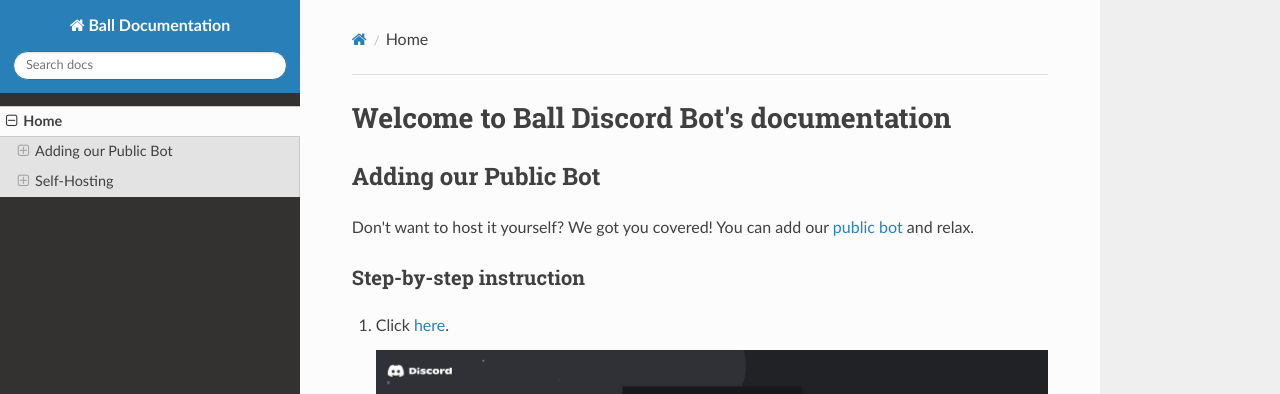
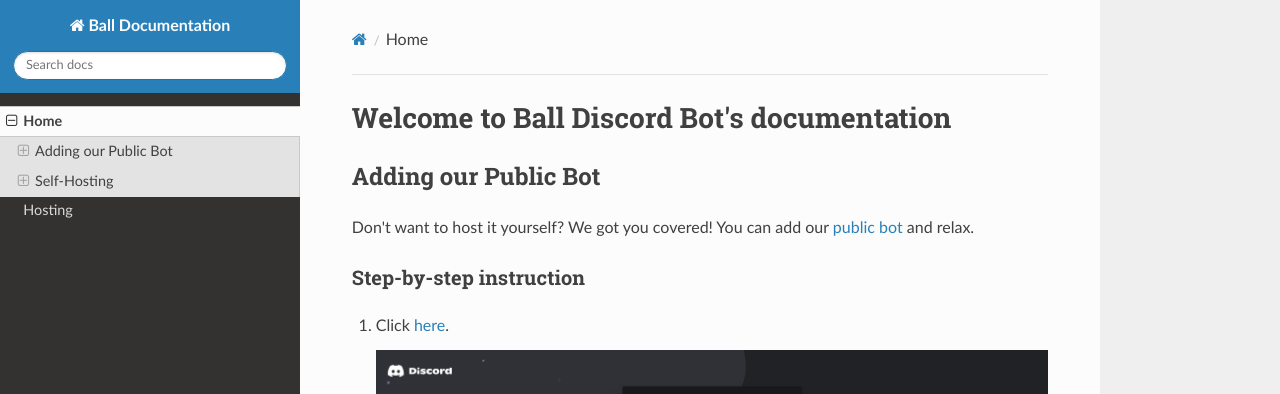
Before and after one commit to VaibhavSys/ball, an MkDocs documentation site: the page built from docs/docs/index.md, in a window 1280 px wide. Shown: the top 394 px of the page. Built offline with MkDocs 1.6.1, drawn with Linux system fonts in a browser that asks for light colours; nearby versions of some CDN libraries.

Commit message:
Modified docs config

```diff
--- a/docs/mkdocs.yml
+++ b/docs/mkdocs.yml
@@ -2,3 +2,4 @@ site_name: Ball Documentation
 theme: readthedocs
 nav:
   - Home: index.md
+  - Hosting: hosting/
```
